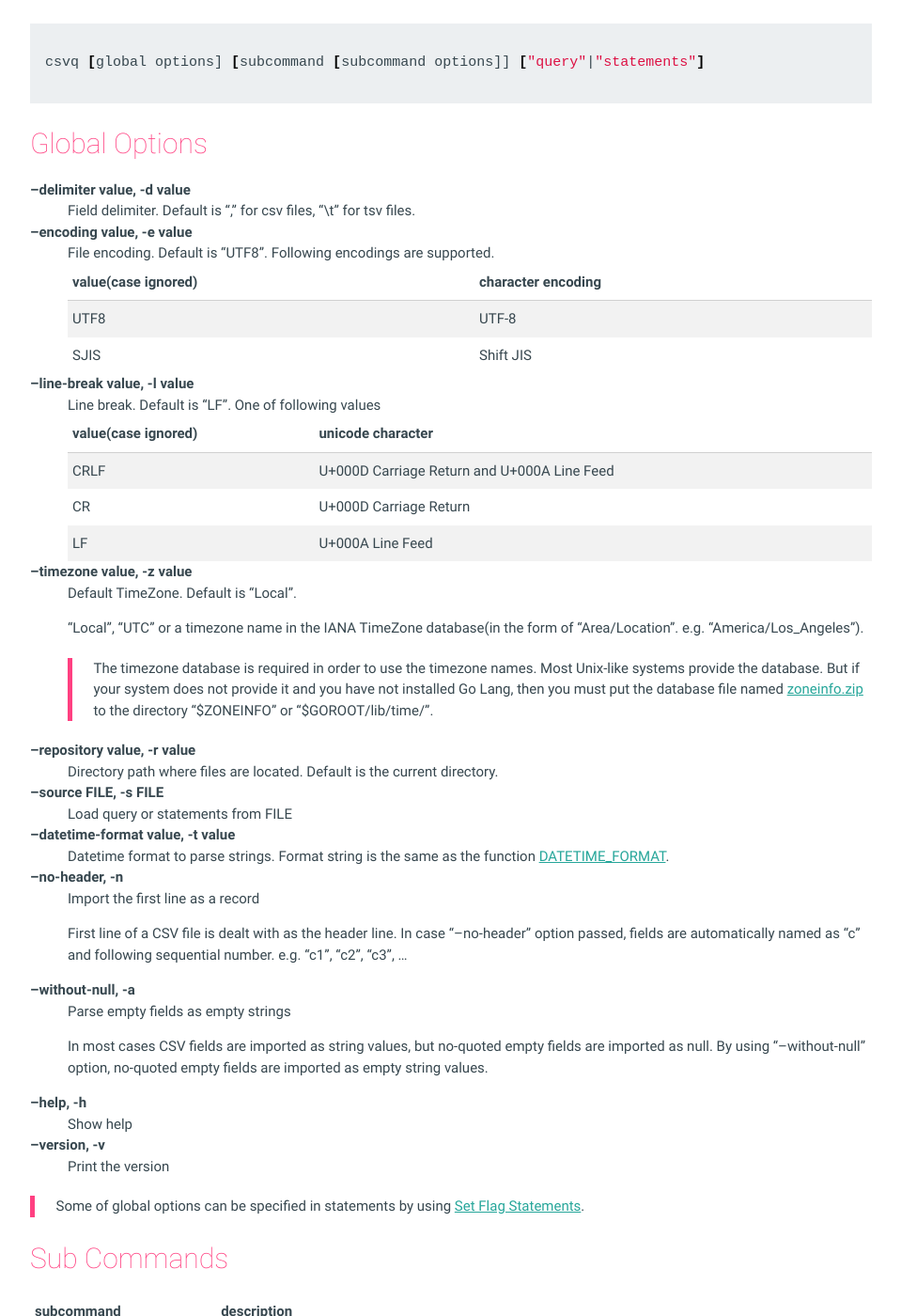
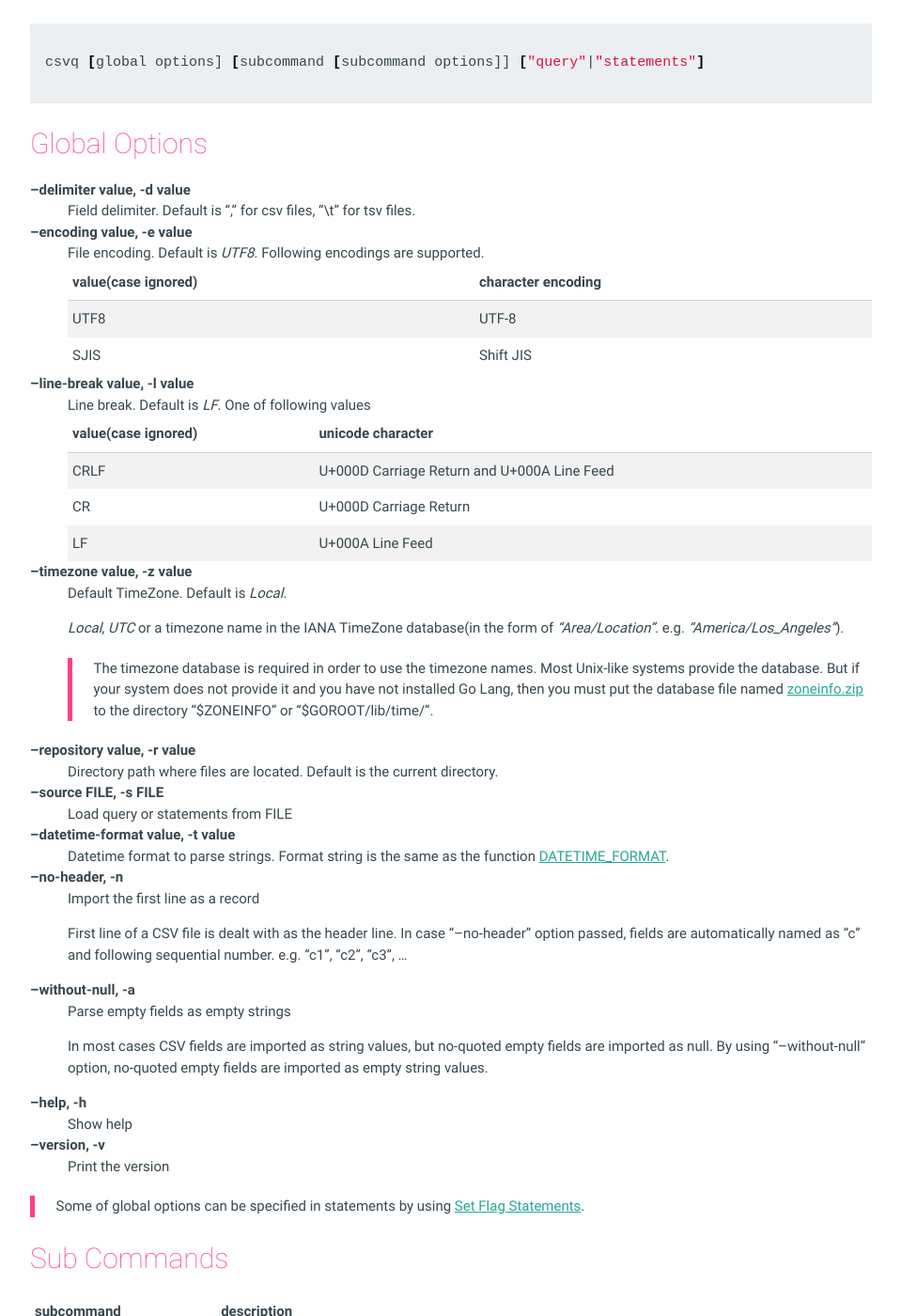
Before and after one commit to mithrandie/csvq, a Jekyll site: the page built from docs/_posts/2006-01-02-command.md, in a window 1280 px wide and 1400 px high, scrolled down 243 px. Shown: the whole window at 94% size, without its empty margins (160-1119 px from the left). Built offline with Jekyll 4.4.1, drawn with Linux system fonts in a browser that asks for light colours; some of the changed text lies outside the part shown.

Commit message:
Update docs.

```diff
--- a/docs/_posts/2006-01-02-command.md
+++ b/docs/_posts/2006-01-02-command.md
@@ -17,7 +17,7 @@ csvq [global options] [subcommand [subcommand options]] ["query"|"statements"]
 : Field delimiter. Default is "," for csv files, "\t" for tsv files.
 
 --encoding value, -e value
-: File encoding. Default is "UTF8". Following encodings are supported.
+: File encoding. Default is _UTF8_. Following encodings are supported.
 
   | value(case ignored) | character encoding |
   | :- | :- |
@@ -25,7 +25,7 @@ csvq [global options] [subcommand [subcommand options]] ["query"|"statements"]
   | SJIS | Shift JIS |
 
 --line-break value, -l value
-: Line break. Default is "LF". One of following values
+: Line break. Default is _LF_. One of following values
 
   | value(case ignored) | unicode character |
   | :- | :- |
@@ -34,9 +34,9 @@ csvq [global options] [subcommand [subcommand options]] ["query"|"statements"]
   | LF   | U+000A Line Feed |
 
 --timezone value, -z value
-: Default TimeZone. Default is "Local".
+: Default TimeZone. Default is _Local_.
 
-  "Local", "UTC" or a timezone name in the IANA TimeZone database(in the form of "Area/Location". e.g. "America/Los_Angeles").
+  _Local_, _UTC_ or a timezone name in the IANA TimeZone database(in the form of _"Area/Location"_. e.g. _"America/Los_Angeles"_).
 
   > The timezone database is required in order to use the timezone names.
   > Most Unix-like systems provide the database.
@@ -81,7 +81,7 @@ csvq [global options] [subcommand [subcommand options]] ["query"|"statements"]
 | [calc](#calc)     | Calculate value from stdin |
 | help, h           | Shows a list of commands or help for one command |
 
-> When execute csvq without subcommand, the result is same as "write" subcommand with no subcommand option.
+> When execute csvq without subcommand, the result is same as _write_ subcommand with no subcommand option.
 
 ### Write Subcommand
 {: #write}
```
Also changed, not shown: other parts of docs/_posts/2006-01-02-command.md (+2 -2 lines), docs/_posts/2006-01-02-select-query.md (+3 -3 lines), docs/_posts/2006-01-02-temporary-table.md (+2 -0 lines).
